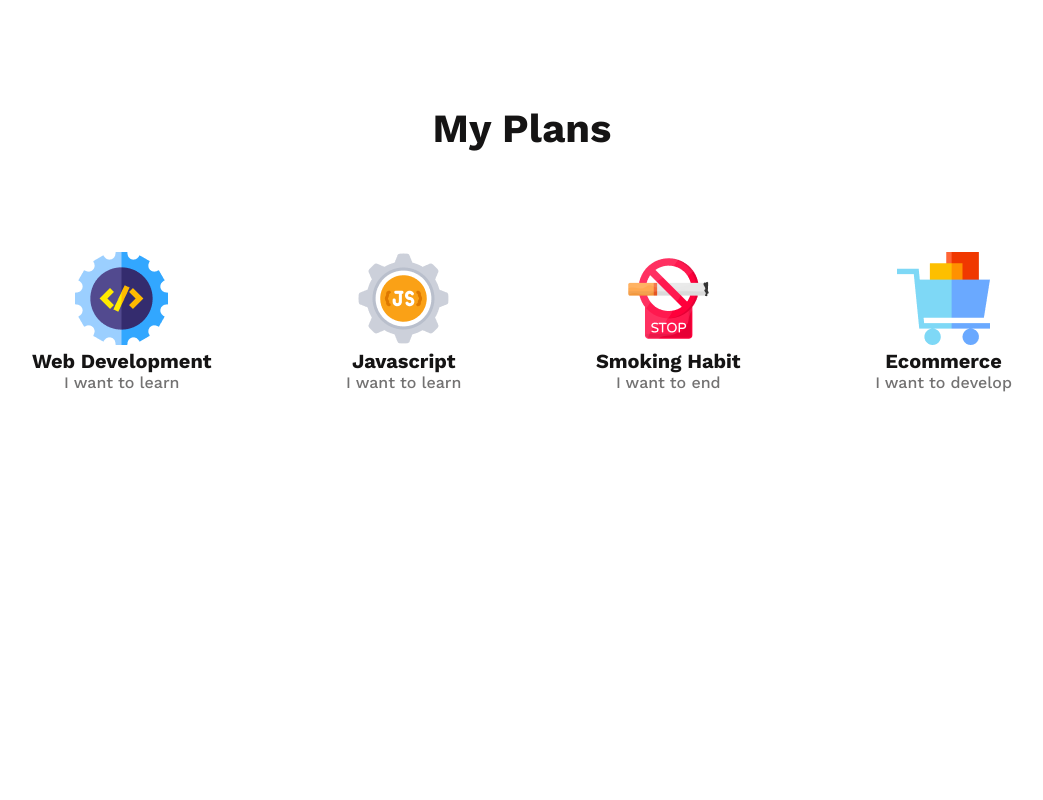
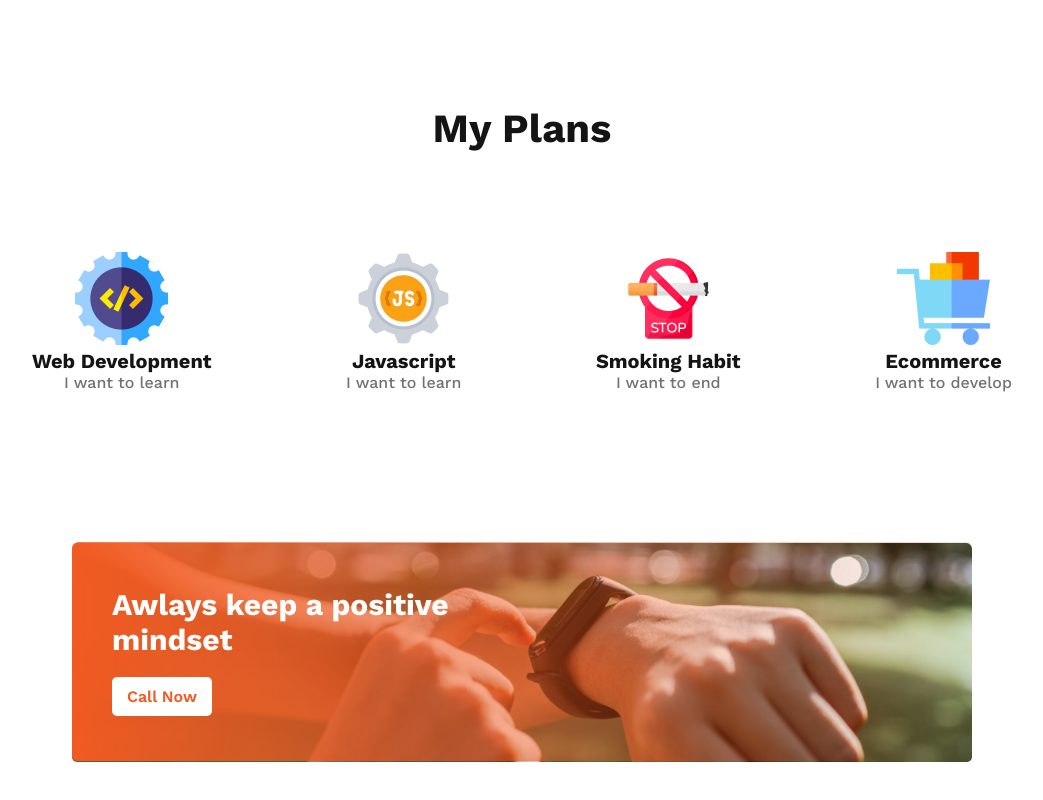
Before and after one commit to AbdullahAlJubair/new-me, a plain HTML site: page index.html in a window 1280 px wide. Shown: the part 1288-2088 px from the top of the page, without its empty margins (118-1161 px from the left). Before the commit the page ends 1730 px from the top, so only its background shows below. Drawn offline with nearby package versions, Linux system fonts and the light colour scheme.

```diff
--- a/index.html
+++ b/index.html
@@ -78,7 +78,12 @@
                 </div>
             </div>
         </section>
-
+        <section class="newsletter">
+            <div class="newsletter-container">
+                <h4 class="news-title">Awlays keep a positive mindset</h4>
+                <button class="secondary-btn">Call Now</button>
+            </div>
+        </section>
 
     </main>
     <footer>
--- a/styles.css
+++ b/styles.css
@@ -40,6 +40,7 @@
     background: #F15B22;
     border: 0;
     padding: 15px;
+    cursor: pointer;
 }
 /*About Section*/
 .about {
@@ -109,3 +110,37 @@ ul>.profile-info-list{
     font-size: 16px;
     font-weight: 500;
 }
+/*M\Newsletter Section*/
+.newsletter {
+    width: 900px;
+    height: 220px;
+    margin: 100px auto;
+    background-image: url('images/watch.png');
+    background-repeat: no-repeat;
+    background-size: cover;
+    border-radius: 5px;
+}
+.newsletter-container {
+    padding: 45px 40px;
+    background-image: url('images/gradient2.png');
+    background-repeat: no-repeat;
+    background-size: cover;
+    border-radius: 5px;
+}
+.news-title {
+    width: 50%;
+    color: #FFF;
+    font-size: 30px;
+    font-weight: 700;
+    margin-bottom: 20px;
+}
+.newsletter .secondary-btn {
+    border-radius: 5px;
+    background: #FFF;
+    color: #F15B22;
+    padding: 10px 15px;
+    border: 0;
+    font-size: 16px;
+    font-weight: 600;
+    cursor: pointer;
+}
```
